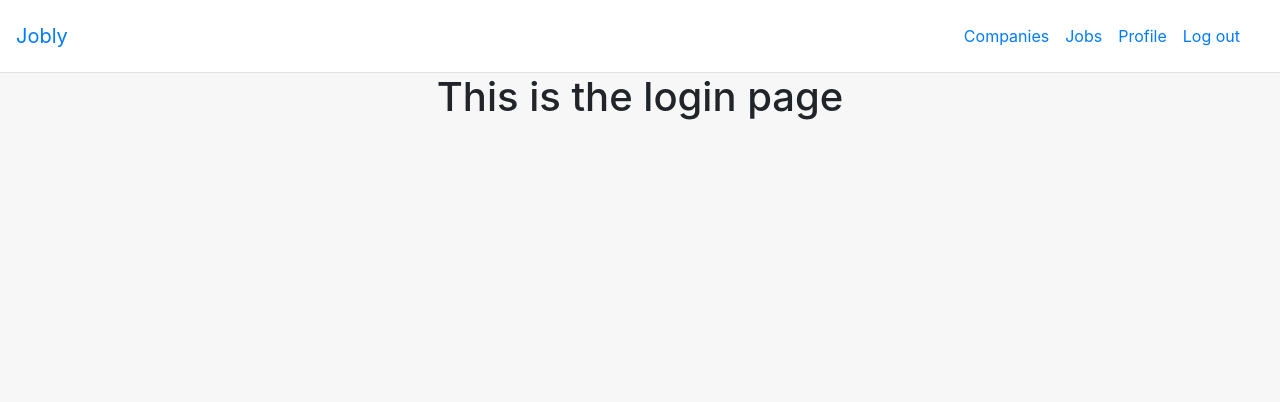
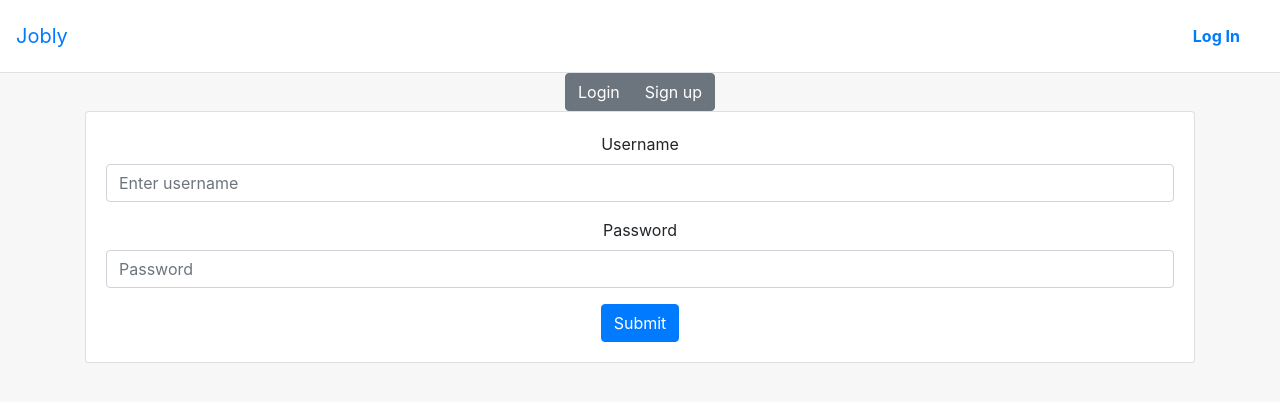
Before and after one commit to jenniferenck/full-stack-jobly, a React (Create React App) app in the folder jobly/: page /login in a window 1280 px wide. Shown: the top 402 px of the page. Built offline with nearby package versions, Linux system fonts and the light colour scheme; the HTML template or start-up script is replaced by a standard one.

Commit message:
added login and signup forms

```diff
--- a/jobly/src/App.js
+++ b/jobly/src/App.js
@@ -1,6 +1,7 @@
 import React, { Component } from 'react';
 import Routes from './Routes';
 import NavBar from './NavBar';
+import JoblyApi from './JoblyApi';
 // import { getCompany, getAllCompanies } from './JoblyApi';
 
 import './App.css';
@@ -8,7 +9,34 @@ import './App.css';
 class App extends Component {
   constructor(props) {
     super(props);
-    this.state = { applied: false };
+    this.state = { applied: false, isLoggedIn: false, error: false };
+
+    this.handleLogin = this.handleLogin.bind(this);
+    this.handleSignUp = this.handleSignUp.bind(this);
+  }
+
+  async handleSignUp(username, password, firstName, lastName, email) {
+    try {
+      await JoblyApi.signUp(username, password, firstName, lastName, email);
+
+      this.setState({ isLoggedIn: true });
+    } catch (error) {
+      this.setState({
+        error: true
+      });
+    }
+  }
+
+  async handleLogin(username, password) {
+    try {
+      await JoblyApi.login(username, password);
+
+      this.setState({ isLoggedIn: true });
+    } catch (error) {
+      this.setState({
+        error: true
+      });
+    }
   }
 
   render() {
@@ -16,7 +44,10 @@ class App extends Component {
       <div className="App">
         <NavBar />
         <div className="body container">
-          <Routes />
+          <Routes
+            handleLogin={this.handleLogin}
+            handleSignUp={this.handleSignUp}
+          />
         </div>
       </div>
     );
--- a/jobly/src/JoblyApi.js
+++ b/jobly/src/JoblyApi.js
@@ -2,10 +2,8 @@ import axios from 'axios';
 
 class JoblyApi {
   static async request(endpoint, paramsOrData = {}, verb = 'get') {
-    paramsOrData._token = // for now, hardcode token for "testuser"
-      'eyJhbGciOiJIUzI1NiIsInR5cCI6IkpXVCJ9.eyJ1c2VybmFtZSI6' +
-      'InRlc3R1c2VyIiwiaXNfYWRtaW4iOmZhbHNlLCJpYXQiOjE1NDE1N' +
-      'jQ2Nzl9.LYDHSkl81gEm7jfHv9wJhzD4ndpuBkSzBan8Nirb6UY';
+    const token = localStorage.getItem('token');
+    paramsOrData._token = token;
 
     console.debug('API Call:', endpoint, paramsOrData, verb);
 
@@ -25,6 +23,20 @@ class JoblyApi {
     }
   }
 
+  static async login(username, password) {
+    let token = await this.request('login', { username, password }, 'post');
+    localStorage.setItem('token', token.token);
+  }
+
+  static async signUp(username, password, firstName, lastName, email) {
+    let token = await this.request(
+      'users',
+      { username, password, firstName, lastName, email },
+      'post'
+    );
+    localStorage.setItem('token', token.token);
+  }
+
   static async getCompany(handle) {
     let res = await this.request(`companies/${handle}`);
     return res.company;
@@ -35,9 +47,8 @@ class JoblyApi {
     return res.companies;
   }
 
-  static async getAllJobs() {
-    let res = await this.request(`jobs`);
-    // console.log('response from getAllJobs:', res.jobs);
+  static async getAllJobs(query = {}) {
+    let res = await this.request(`jobs`, query);
     return res.jobs;
   }
 
--- a/jobly/src/Jobs.js
+++ b/jobly/src/Jobs.js
@@ -7,6 +7,8 @@ class Jobs extends Component {
   constructor(props) {
     super(props);
     this.state = { jobs: [] };
+
+    this.searchJobs = this.searchJobs.bind(this);
   }
   static defaultProps = {};
 
@@ -23,11 +25,25 @@ class Jobs extends Component {
     }
   }
 
+  async searchJobs(query) {
+    try {
+      console.log('QUERY inside jobs component', query);
+      this.setState({
+        jobs: await JoblyApi.getAllJobs(query)
+      });
+    } catch (error) {
+      this.setState({
+        error: true
+      });
+      console.log('error msg', error);
+    }
+  }
+
   render() {
     // will need to pass a onSubmit handler to the searchform for generating a request
     return (
       <div className="Jobs">
-        <SearchForm />
+        <SearchForm handleSearch={this.searchJobs} />
         {this.state.jobs.length > 0 ? (
           this.state.jobs.map(j => (
             <JobCard
--- a/jobly/src/NavBar.js
+++ b/jobly/src/NavBar.js
@@ -8,6 +8,7 @@ class NavBar extends Component {
     const activeStyle = {
       fontWeight: 'bold'
     };
+    if (this.props.isLoggedIn) {
       return (
         <nav
           className="navbar navbar-expand-lg navbar-primary border-bottom"
@@ -65,6 +66,36 @@ class NavBar extends Component {
           </div>
         </nav>
       );
+    } else {
+      return (
+        <nav
+          className="navbar navbar-expand-lg navbar-primary border-bottom"
+          style={{ backgroundColor: 'white' }}
+        >
+          <NavLink
+            activeStyle={activeStyle}
+            className="navbar-brand navbar-nav mr-auto"
+            exact
+            to="/"
+          >
+            Jobly
+          </NavLink>
+          <div className="navbar" id="navbarText">
+            <ul className="navbar-nav mr-auto">
+              <li className="nav-item">
+                <NavLink
+                  activeStyle={activeStyle}
+                  className="nav-link"
+                  to="/login"
+                >
+                  Log In <span className="sr-only" />
+                </NavLink>
+              </li>
+            </ul>
+          </div>
+        </nav>
+      );
+    }
   }
 }
 
--- a/jobly/src/Routes.js
+++ b/jobly/src/Routes.js
@@ -4,6 +4,7 @@ import Jobs from './Jobs';
 import Companies from './Companies';
 import Company from './Company';
 import HomePage from './HomePage';
+import LoginForm from './loginForm';
 
 class Routes extends Component {
   static defaultProps = {};
@@ -15,7 +16,12 @@ class Routes extends Component {
           <Route
             exact
             path="/login"
-            render={() => <h1>This is the login page</h1>}
+            render={() => (
+              <LoginForm
+                handleLogin={this.props.handleLogin}
+                handleSignUp={this.props.handleSignUp}
+              />
+            )}
           />
           <Route exact path="/companies" render={() => <Companies />} />
           <Route
--- a/jobly/src/SearchForm.js
+++ b/jobly/src/SearchForm.js
@@ -3,7 +3,7 @@ import React, { Component } from 'react';
 class SearchForm extends Component {
   constructor(props) {
     super(props);
-    this.state = { companies: [], company: '' };
+    this.state = { companies: [], search: '', jobs: [] };
 
     this.handleChange = this.handleChange.bind(this);
     this.handleSubmit = this.handleSubmit.bind(this);
@@ -11,9 +11,9 @@ class SearchForm extends Component {
 
   handleSubmit(evt) {
     evt.preventDefault();
-    console.log('this is the SEARCH TERM', this.state.company);
-    this.props.handleSearch({ search: this.state.company });
-    this.setState({ companies: [] });
+    console.log('this is the SEARCH TERM', this.state.search);
+    this.props.handleSearch({ search: this.state.search });
+    this.setState({ companies: [], search: '', jobs: [] });
   }
 
   handleChange(evt) {
@@ -30,8 +30,8 @@ class SearchForm extends Component {
             <label htmlFor="searchForm" />
             <input
               onChange={this.handleChange}
-              name="company"
-              value={this.state.company}
+              name="search"
+              value={this.state.search}
               type="text"
               className="form-control"
               id="searchForm"
--- /dev/null
+++ b/jobly/src/loginForm.js
@@ -0,0 +1,190 @@
+import React, { Component } from 'react';
+
+class LoginForm extends Component {
+  constructor(props) {
+    super(props);
+    this.state = {
+      username: '',
+      password: '',
+      firstname: '',
+      lastname: '',
+      email: '',
+      loginActive: true,
+      signUpActive: false
+    };
+
+    this.handleChange = this.handleChange.bind(this);
+    this.handleSubmitLogin = this.handleSubmitLogin.bind(this);
+    this.handleSubmitSignUp = this.handleSubmitSignUp.bind(this);
+  }
+
+  handleSubmitLogin(evt) {
+    evt.preventDefault();
+    this.props.handleLogin({
+      username: this.state.username,
+      password: this.state.password
+    });
+    this.setState({ username: '', password: '' });
+  }
+
+  handleSubmitSignUp(evt) {
+    evt.preventDefault();
+
+    this.props.handleSignUp({
+      username: this.state.username,
+      password: this.state.password,
+      firstname: this.state.firstname,
+      lastname: this.state.lastname,
+      email: this.state.email
+    });
+    this.setState({ username: '', password: '' });
+  }
+
+  handleChange(evt) {
+    this.setState({
+      [evt.target.name]: evt.target.value
+    });
+  }
+
+  render() {
+    const loginForm = (
+      <div className="card">
+        <div className="card-body p-1.25">
+          <form onSubmit={this.handleSubmitLogin}>
+            <div className="form-group">
+              <label htmlFor="exampleInputEmail1">Username</label>
+              <input
+                onChange={this.handleChange}
+                name="username"
+                value={this.state.username}
+                type="text"
+                className="form-control"
+                id="exampleInputEmail1"
+                aria-describedby="emailHelp"
+                placeholder="Enter username"
+              />
+            </div>
+            <div className="form-group">
+              <label htmlFor="exampleInputPassword1">Password</label>
+              <input
+                onChange={this.handleChange}
+                name="password"
+                value={this.state.password}
+                type="password"
+                className="form-control"
+                id="exampleInputPassword1"
+                placeholder="Password"
+              />
+            </div>
+
+            <button type="submit" className="btn btn-primary">
+              Submit
+            </button>
+          </form>
+        </div>
+      </div>
+    );
+
+    const signUpForm = (
+      <div className="card">
+        <div className="card-body p-1.25">
+          <form onSubmit={this.handleSubmitSignUp}>
+            <div className="form-group">
+              <label htmlFor="exampleInputEmail1">Username</label>
+              <input
+                onChange={this.handleChange}
+                name="username"
+                value={this.state.username}
+                type="text"
+                className="form-control"
+                id="exampleInputEmail1"
+                aria-describedby="emailHelp"
+                placeholder="Enter username"
+              />
+            </div>
+            <div className="form-group">
+              <label htmlFor="exampleInputPassword1">Password</label>
+              <input
+                onChange={this.handleChange}
+                name="password"
+                value={this.state.password}
+                type="password"
+                className="form-control"
+                id="exampleInputPassword1"
+                placeholder="Password"
+              />
+            </div>
+            <div className="form-group">
+              <label htmlFor="exampleFirstName">First name</label>
+              <input
+                onChange={this.handleChange}
+                name="firstname"
+                value={this.state.firstname}
+                type="firstname"
+                className="form-control"
+                id="exampleInputfirstname1"
+                placeholder="First Name"
+              />
+            </div>
+            <div className="form-group">
+              <label htmlFor="exampleLastName">Last Name</label>
+              <input
+                onChange={this.handleChange}
+                name="lastname"
+                value={this.state.lastname}
+                type="lastname"
+                className="form-control"
+                id="exampleInputlastname1"
+                placeholder="Last Name"
+              />
+            </div>
+            <div className="form-group">
+              <label htmlFor="exampleemail">Email</label>
+              <input
+                onChange={this.handleChange}
+                name="email"
+                value={this.state.email}
+                type="email"
+                className="form-control"
+                id="exampleInputemail1"
+                placeholder="Email"
+              />
+            </div>
+
+            <button type="submit" className="btn btn-primary">
+              Submit
+            </button>
+          </form>
+        </div>
+      </div>
+    );
+
+    return (
+      <div>
+        <div class="btn-group mr-auto" role="group" aria-label="Basic example">
+          <button
+            onClick={() =>
+              this.setState({ loginActive: true, signUpActive: false })
+            }
+            type="button"
+            class="btn btn-secondary"
+          >
+            Login
+          </button>
+          <button
+            onClick={() =>
+              this.setState({ loginActive: false, signUpActive: true })
+            }
+            type="button"
+            class="btn btn-secondary"
+          >
+            Sign up
+          </button>
+        </div>
+        {this.state.loginActive ? loginForm : signUpForm}
+      </div>
+    );
+  }
+}
+
+export default LoginForm;
```
Also changed, not shown: 1 other file (tests, documents, lock files or other folders). Lines whose indentation alone changed are shown as unchanged.
